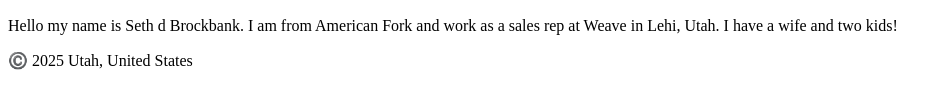
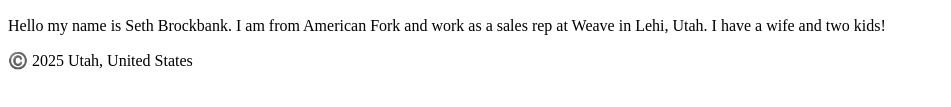
Before and after one commit to sethbrockbank/wdd130, a plain HTML site: page index.html in a window 1280 px wide. Shown: the part 242-349 px from the top of the page, without its empty margins (0-951 px from the left). Drawn offline with Linux system fonts and the light colour scheme.

Commit message:
changed name

```diff
--- a/index.html
+++ b/index.html
@@ -15,7 +15,7 @@
     <main>
         <h1>Seth Brockbank | WDD 130</h1>
         <img src="images/IMG_1320.JPG" alt="Hello my name is Seth Brockbank" width="200">
-        <p>Hello my name is Seth d Brockbank. I am from American Fork and work as a sales rep at Weave in Lehi, Utah. I have a wife and two kids!</p>
+        <p>Hello my name is Seth Brockbank. I am from American Fork and work as a sales rep at Weave in Lehi, Utah. I have a wife and two kids!</p>
     </main>
     <footer>
         <p>©️ 2025 Utah, United States</p>
```
